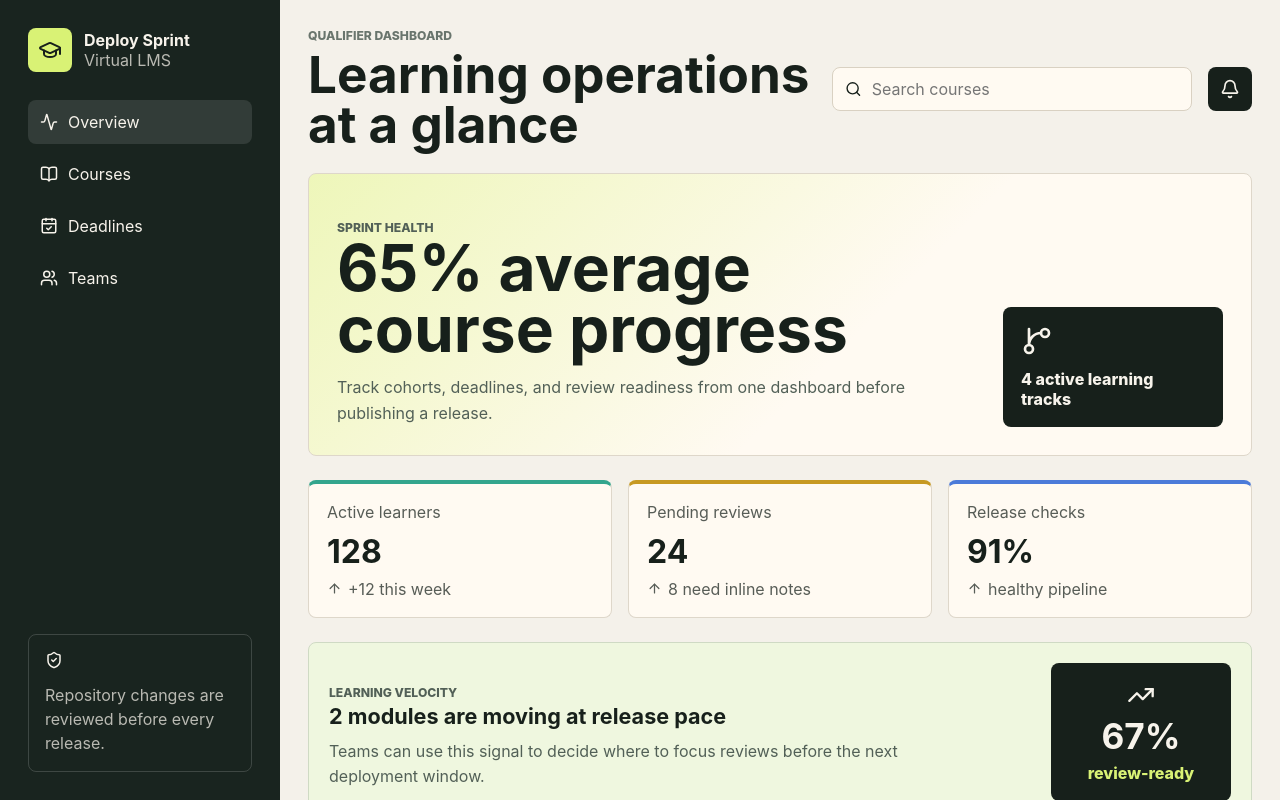
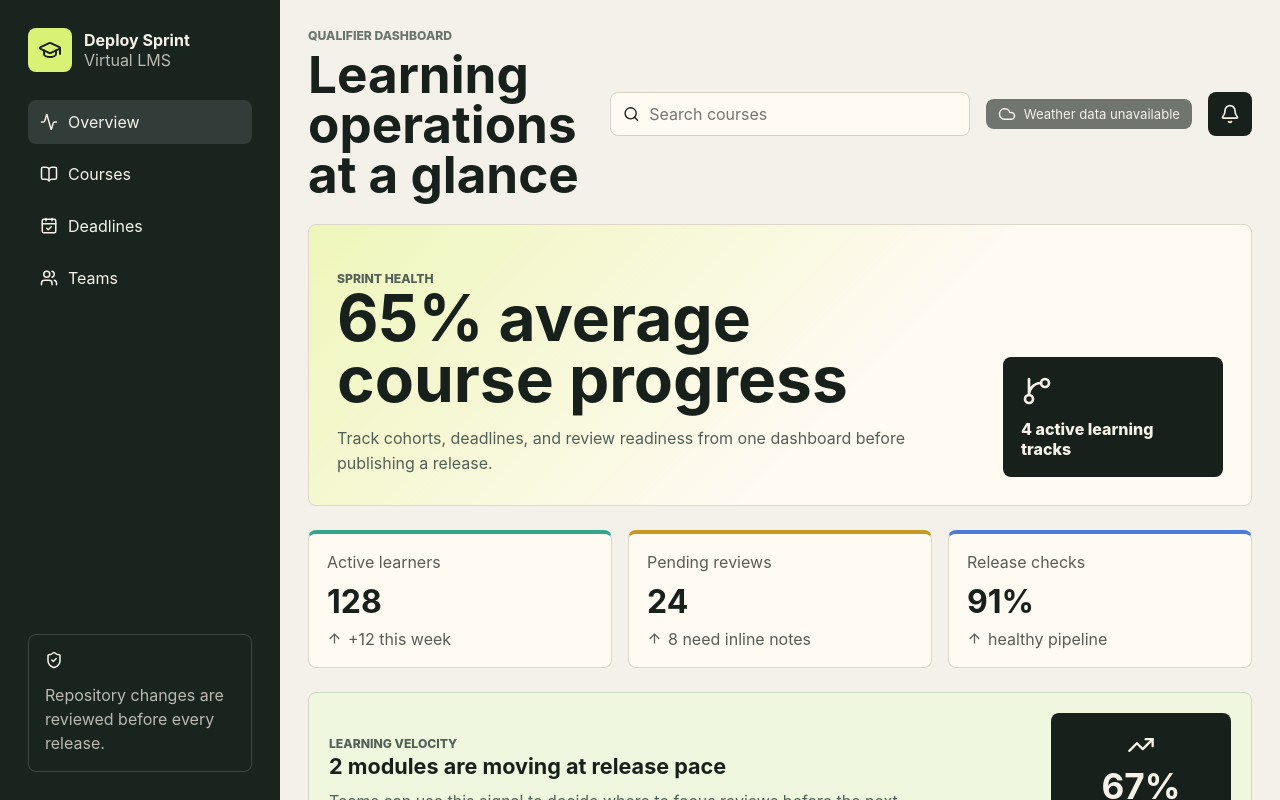
Before and after one commit to knurdz/deploy-sprint-finale-team-kraken, a React (Vite) app in the folder team-site/: page / in a window 1280 px wide. Shown: the top 800 px of the page. Built offline with nearby package versions, Linux system fonts and the light colour scheme; no server answers.

Commit message:
fix(T08): restore WeatherWidget alongside organizer LearningVelocity feature

```diff
--- a/team-site/src/App.tsx
+++ b/team-site/src/App.tsx
@@ -9,6 +9,7 @@ import {
   ShieldCheck,
   Users,
 } from 'lucide-react';
+import { WeatherWidget } from './components/WeatherWidget';
 import { CourseCard } from './components/CourseCard';
 import { DeadlineBoard } from './components/DeadlineBoard';
 import { LearningVelocity } from './components/LearningVelocity';
@@ -71,6 +72,7 @@ export function App() {
             <input aria-label="Search courses" placeholder="Search courses" />
           </label>
 
+          <WeatherWidget />
           <button className="iconButton" aria-label="Notifications">
             <Bell size={20} />
           </button>
--- a/team-site/src/styles.css
+++ b/team-site/src/styles.css
@@ -123,7 +123,7 @@ button {
 
 .topbar {
   display: grid;
-  grid-template-columns: minmax(0, 1fr) minmax(220px, 360px) 44px;
+  grid-template-columns: minmax(0, 1fr) minmax(220px, 360px) auto 44px;
   align-items: center;
   gap: 16px;
 }
@@ -451,3 +451,45 @@ h3 {
     white-space: normal;
   }
 }
+
+/* ── Weather Widget ─────────────────────────────────────────── */
+.weatherWidget {
+  display: flex;
+  align-items: center;
+  gap: 8px;
+  padding: 6px 12px;
+  border-radius: 8px;
+  background: #19241f;
+  color: #f7f3eb;
+  font-size: 0.82rem;
+  white-space: nowrap;
+}
+
+.weatherInfo {
+  display: flex;
+  flex-direction: column;
+  line-height: 1.2;
+}
+
+.weatherTemp {
+  font-weight: 600;
+  font-size: 0.9rem;
+}
+
+.weatherCity {
+  font-size: 0.72rem;
+  opacity: 0.7;
+}
+
+.weatherMeta {
+  display: flex;
+  align-items: center;
+  gap: 4px;
+  opacity: 0.75;
+  font-size: 0.72rem;
+}
+
+.weatherLoading,
+.weatherError {
+  opacity: 0.6;
+}
```
